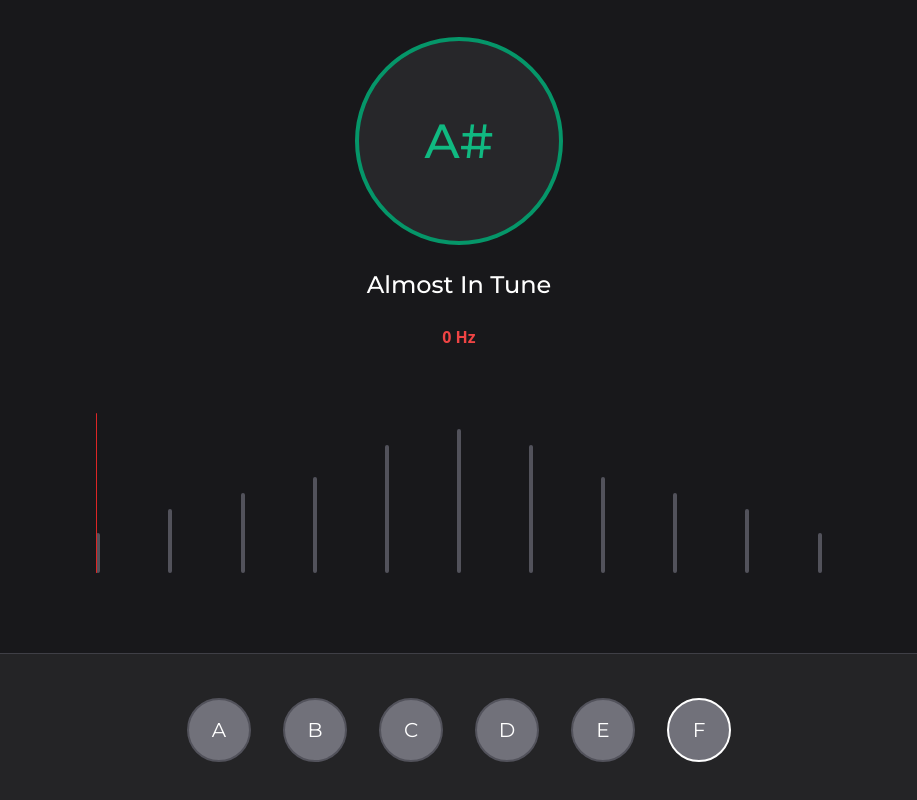
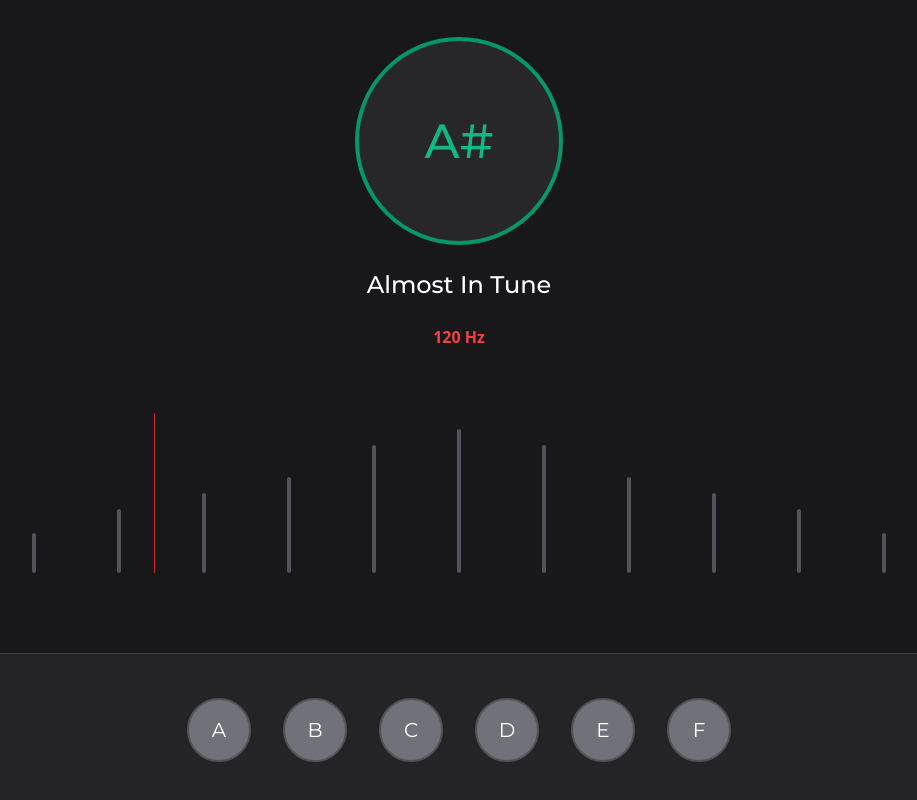
Before and after one commit to jacobEliasMoya/ReactGuitarTuner, a React (Vite) app: page /instrument-display in a window 1280 px wide. Shown: the part 204-1004 px from the top of the page, without its empty margins (181-1098 px from the left). Built offline with nearby package versions, Linux system fonts and the light colour scheme; no server answers.

Commit message:
more reactivity added lol .. messing with audio tomorrow - redbull and music time lol - after valentines day ofc

```diff
--- a/src/components/tuner/CalibrationDisplay.tsx
+++ b/src/components/tuner/CalibrationDisplay.tsx
@@ -4,7 +4,7 @@ type Props = {
 
 const CalibrationDisplay = (props: Props) => {
   return (
-        <div className="w-full mx-auto md:w-2/3 flex flex-row items-end justify-between gap-4 px-8 md:px-10 lg:px-16 relative">
+      <div className="w-full mx-auto md:w-2/3 flex flex-row items-end justify-between gap-4 relative">
 
         <div className="w-1 h-5 md:h-10 bg-zinc-600 rounded-full"></div>
         <div className="w-1 h-11 md:h-16 bg-zinc-600 rounded-full"></div>
@@ -18,10 +18,12 @@ const CalibrationDisplay = (props: Props) => {
         <div className="w-1 h-11 md:h-16 bg-zinc-600 rounded-full"></div>
         <div className="w-1 h-5 md:h-10 bg-zinc-600 rounded-full"></div>
 
-        <div className={`w-[1px] h-32 md:h-40 bg-red-600 rounded-full absolute bottom-0 z-20 left-[${props.calibrationNeedle ? props.calibrationNeedle : 0}px]`}></div>
-
-
-    </div>
+        <div className="w-[1px] h-32 md:h-40 bg-red-600 rounded-full absolute bottom-0 z-20"
+          style={{
+            left:props.calibrationNeedle
+          }}
+        ></div>
+      </div>
   )
 }
 
--- a/src/features/interests/TunerArea.tsx
+++ b/src/features/interests/TunerArea.tsx
@@ -52,26 +52,31 @@ return (
   <section className='w-full min-h-screen text-white pt-0 text-center relative flex items-start justify-between flex-col'>
 
     <div className="w-full sticky top-0 py-4 md:py-10 z-10 bg-zinc-800 border-b-[1px] border-zinc-700 after:absolute after:w-full after:h-full after:bg-white after:bg-opacity-0 after:backdrop-blur-md  after:-z-[2] bg-opacity-80 overflow-hidden after:left-0 after:!top-0">
+
       <H1 additionalClasses={'!text-white'} headerText={`Lets Get Tuning  `} textIcon={undefined}/>
       <H2 additionalClasses={'!text-emerald-500'} headerText={`Your ${`${instrumentState ? instrumentState.description.replace('-',' ') : null } ${instrumentState.title}`}`} textIcon={undefined}/>
+
     </div>
 
     <div className="w-full flex flex-col gap-20 items-end justify-center">
+
       <div className="w-full mx-auto md:w-11/12 flex items-center justify-center flex-col gap-4 md:gap-6  px-8 md:px-10 lg:px-16 md:mt-20 ">
-        <NoteDisplay note={"A#"} supportiveText={"Almost in Tune"} hurtz={0}/>
+        <NoteDisplay note={"A#"} supportiveText={"Almost in Tune"} hurtz={120}/>
       </div>
 
-      <CalibrationDisplay calibrationNeedle={15}/>
+      <CalibrationDisplay calibrationNeedle={122}/>
 
     </div>
 
     <div className="w-full flex flex-row items-center justify-center gap-4 md:gap-8 p-4 md:p-9 lg:p-11 bg-zinc-800 border-t-[1px] border-zinc-700 after:absolute after:w-full after:h-full after:bg-white after:bg-opacity-0 after:backdrop-blur-md  after:-z-[2] bg-opacity-80 overflow-hidden after:left-0 after:!top-0 md:mt-20 text-xs md:text-md lg:text-xl font-secondary ">
-      <div className="w-7 h-7 md:w-16 md:h-16 bg-zinc-500 border-2 border-zinc-600 rounded-full flex items-center justify-center">A</div>
-      <div className="w-7 h-7 md:w-16 md:h-16 bg-zinc-500 border-2 border-zinc-600 rounded-full flex items-center justify-center">B</div>
-      <div className="w-7 h-7 md:w-16 md:h-16 bg-zinc-500 border-2 border-zinc-600 rounded-full flex items-center justify-center">C</div>
-      <div className="w-7 h-7 md:w-16 md:h-16 bg-zinc-500 border-2 border-zinc-600 rounded-full flex items-center justify-center">D</div>
-      <div className="w-7 h-7 md:w-16 md:h-16 bg-zinc-500 border-2 border-zinc-600 rounded-full flex items-center justify-center">E</div>
-      <div className="w-7 h-7 md:w-16 md:h-16 bg-zinc-500 border-2 border-white rounded-full flex items-center justify-center">F</div>
+
+      <div className="w-7 h-7 md:w-16 md:h-16 bg-zinc-500 border-2 border-zinc-600 hover:border-white cursor-pointer rounded-full flex items-center justify-center">A</div>
+      <div className="w-7 h-7 md:w-16 md:h-16 bg-zinc-500 border-2 border-zinc-600 hover:border-white cursor-pointer rounded-full flex items-center justify-center">B</div>
+      <div className="w-7 h-7 md:w-16 md:h-16 bg-zinc-500 border-2 border-zinc-600 hover:border-white cursor-pointer rounded-full flex items-center justify-center">C</div>
+      <div className="w-7 h-7 md:w-16 md:h-16 bg-zinc-500 border-2 border-zinc-600 hover:border-white cursor-pointer rounded-full flex items-center justify-center">D</div>
+      <div className="w-7 h-7 md:w-16 md:h-16 bg-zinc-500 border-2 border-zinc-600 hover:border-white cursor-pointer rounded-full flex items-center justify-center">E</div>
+      <div className="w-7 h-7 md:w-16 md:h-16 bg-zinc-500 border-2 border-zinc-600 hover:border-white cursor-pointer rounded-full flex items-center justify-center">F</div>
+
     </div>
 
   </section>
--- a/src/styles/output.css
+++ b/src/styles/output.css
@@ -868,11 +868,6 @@ video {
   border-color: rgb(5 150 105 / var(--tw-border-opacity, 1));
 }
 
-.border-white {
-  --tw-border-opacity: 1;
-  border-color: rgb(255 255 255 / var(--tw-border-opacity, 1));
-}
-
 .border-zinc-600 {
   --tw-border-opacity: 1;
   border-color: rgb(82 82 91 / var(--tw-border-opacity, 1));
@@ -1125,6 +1120,14 @@ video {
   box-shadow: -15em -15em 1em -5em #00000026;
 }
 
+.\[left\:150px\] {
+  left: 150px;
+}
+
+.\[left\:50px\] {
+  left: 50px;
+}
+
 .after\:absolute::after {
   content: var(--tw-content);
   position: absolute;
@@ -1191,6 +1194,11 @@ video {
   border-color: rgb(52 211 153 / var(--tw-border-opacity, 1));
 }
 
+.hover\:border-white:hover {
+  --tw-border-opacity: 1;
+  border-color: rgb(255 255 255 / var(--tw-border-opacity, 1));
+}
+
 .hover\:\!bg-red-700:hover {
   --tw-bg-opacity: 1 !important;
   background-color: rgb(185 28 28 / var(--tw-bg-opacity, 1)) !important;
@@ -1237,10 +1245,6 @@ video {
 @media (min-width: 768px) {
   .md\:mb-2 {
     margin-bottom: 0.5rem;
-  }
-
-  .md\:mt-16 {
-    margin-top: 4rem;
   }
 
   .md\:mt-20 {
```
